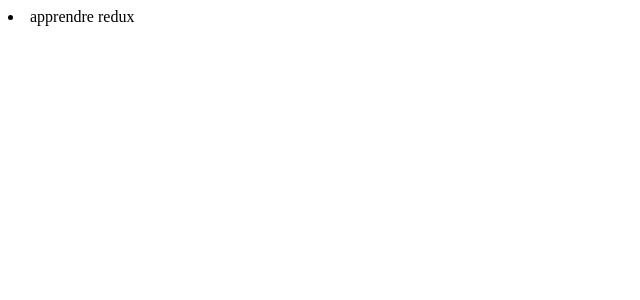
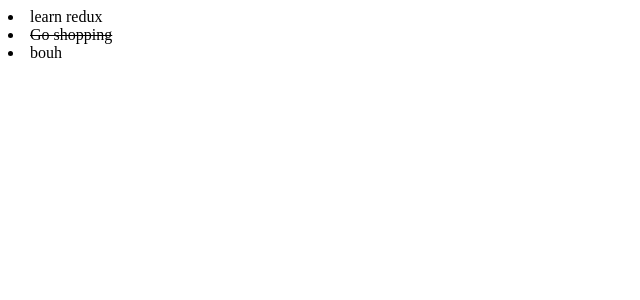
Before and after one commit to ViGrad/redux-todo-list, a React app: page / in a window 1280 px wide. Shown: the top 300 px of the page, without its empty margins (0-640 px from the left). Built offline with nearby package versions, Linux system fonts and the light colour scheme.

Commit message:
rendering and store initialisation ok

```diff
--- a/package.json
+++ b/package.json
@@ -20,6 +20,7 @@
   "homepage": "https://github.com/ViGrad/redux-todo-list#readme",
   "dependencies": {
     "expect": "^22.4.3",
+    "prop-types": "^15.6.1",
     "react": "^16.2.0",
     "react-dom": "^16.2.0",
     "react-redux": "^5.0.7",
--- /dev/null
+++ b/src/actions/todo-list.js
@@ -0,0 +1,14 @@
+import { ADD_TODO, TOOGLE_TODO } from './enum'
+
+let nextId = 4
+
+export const addTodo = (id, task) => ({
+  type: ADD_TODO,
+  id: nextId++,
+  task
+})
+
+export const toogleTodo = (id) => ({
+  type: TOOGLE_TODO,
+  id
+})
--- a/src/components/root.jsx
+++ b/src/components/root.jsx
@@ -1,16 +1,13 @@
 import React from 'react'
 
-import Todo from './todo'
-
-const todo = {
-    id: 1,
-    task: 'apprendre redux',
-    completed: false
-  }
+import { Provider } from 'react-redux'
+import TodoList from './todo-list'
 
 
-const Root = () => (
-    <Todo {...todo} />
+const Root = ({store}) => (
+  <Provider store={store} >
+    <TodoList />
+  </Provider>
 )
 
 export default Root
--- /dev/null
+++ b/src/components/todo-list.jsx
@@ -0,0 +1,18 @@
+import React from 'react'
+import propTypes from 'prop-types'
+
+import Todo from './todo'
+
+class TodoList extends React.Component {
+  render() {
+    const { store } = this.context
+    const state = store.getState()
+
+    return state.todoList.map(todo => <Todo key={todo.id} {...todo} />)
+  }
+}
+TodoList.contextTypes = {
+  store: propTypes.object
+}
+
+export default TodoList
--- a/src/index.jsx
+++ b/src/index.jsx
@@ -3,9 +3,11 @@ import ReactDOM from 'react-dom'
 
 import Root from './components/root'
 
-import reducer from './store/todo'
+import configureStore from './store/configure-store'
+
+const store = configureStore();
 
 ReactDOM.render(
-  (<Root/>),
+  (<Root store={store}/>),
   document.getElementById('root')
 )
--- /dev/null
+++ b/src/store/configure-store.js
@@ -0,0 +1,52 @@
+import { createStore, combineReducers } from 'redux'
+
+import { loadState, saveState } from '../utils/localStorage'
+import todoList from './todo-list'
+
+export const initialState = {
+  todoList: [
+    {
+      id: 1,
+      task: 'learn redux',
+      completed: false
+    },
+    {
+      id: 2,
+      task: 'Go shopping',
+      completed: true
+    },
+    {
+      id: 3,
+      task: 'bouh',
+      completed: false
+    },
+  ]
+}
+
+const configureStore = () => {
+  const persistedState = loadState() || initialState
+
+
+  const reducer = combineReducers({
+      todoList
+})
+
+
+  const store = createStore(
+    reducer,
+    persistedState
+  )
+
+  console.log(store.getState())
+
+  store.subscribe(
+    () => saveState(store.getState)
+  )
+
+
+  return store
+}
+
+
+
+export default configureStore
--- a/src/store/todo-list.js
+++ b/src/store/todo-list.js
@@ -2,21 +2,26 @@ import todoReducer from './todo'
 
 import { ADD_TODO, TOOGLE_TODO } from '../actions/enum'
 
-export default (state, action) => {
+export default (state = [], action) => {
   switch (action.type) {
     case ADD_TODO:
-      return addTodoReducer(state, action)
+      return addTodo(state, action)
 
     case TOOGLE_TODO:
-      return toogleTodoRedcuer(state, action)
+      return toogleTodo(state, action)
+
+    default:
+      return state
   }
 }
 
-const addTodoReducer = (todoList, action) => ([
+const addTodo = (todoList, action) => ([
     ...todoList,
     todoReducer(undefined, action)
   ])
 
-const toogleTodoRedcuer =
+const toogleTodo =
   (todoList, action) =>
-    todoList.map(todo => todoReducer(todo, action))
+    todoList.map(todo =>
+      todoReducer(todo, action)
+  )
--- /dev/null
+++ b/src/utils/localStorage.js
@@ -0,0 +1,16 @@
+export const loadState = () => {
+  try {
+    const serialisableState = localStorage.getItem(state)
+    return serialisableState === null
+      ? undefined
+      : JSON.parse(serialisableState)
+  }
+  catch (err) {
+    return undefined
+  }
+}
+
+export const saveState = (state) => {
+  const serialisableState = JSON.stringify(state)
+  localStorage.setItem('state', serialisableState)
+}
```
Also changed, not shown: src/components/add-todo.jsx (added), 1 other file (tests, documents, lock files or other folders).
